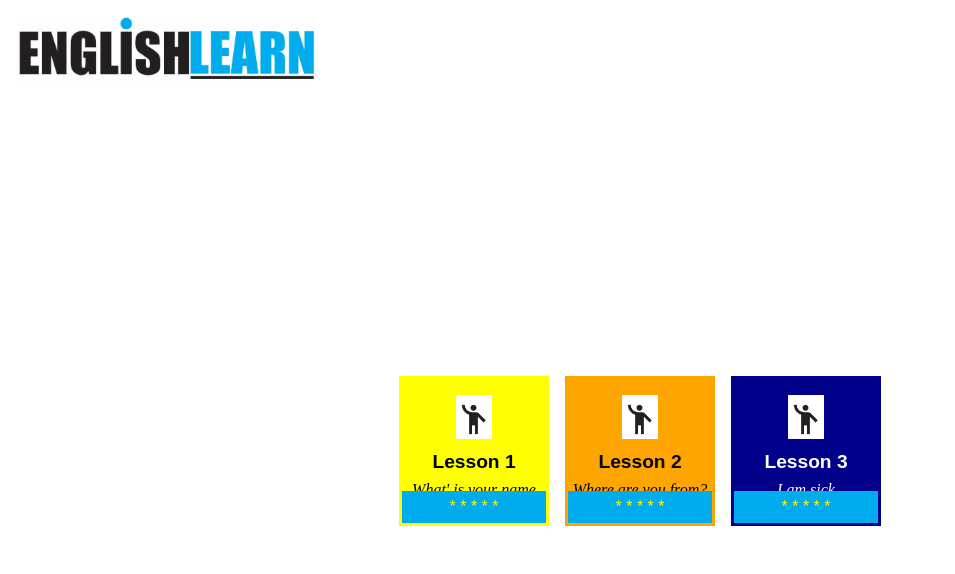
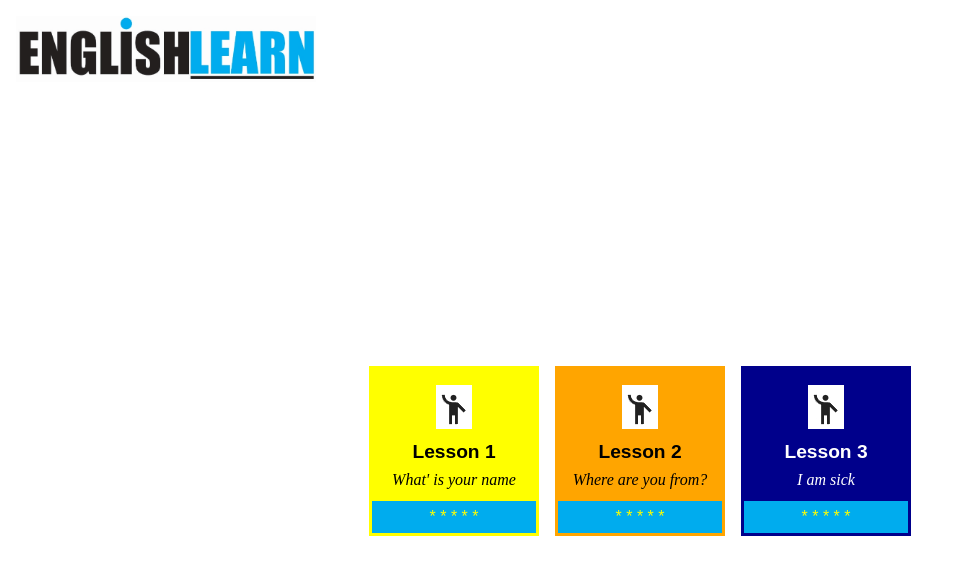
Before and after one commit to zeniff81/english-course-frontend, a React (Create React App) app: page / in a window 1280 px wide. Shown: the top 574 px of the page, without its empty margins (0-955 px from the left). Built offline with nearby package versions, Linux system fonts and the light colour scheme.

Commit message:
css tweaks

```diff
--- a/src/components/lesson-content/LessonContent.js
+++ b/src/components/lesson-content/LessonContent.js
@@ -50,7 +50,7 @@ function LessonContent({ lesson, setCurrentTileId }) {
           </div>
         </div>
         <div className="lessonContent__tasksbody">
-        {tasks.map((task, index) => {
+        {!display && tasks.map((task, index) => {
           return <Task key={index} task={task} setTaskId={setTaskId} setDisplay={setDisplay} />
         })}
         </div>
--- a/src/components/lesson-content/lessoncontent.css
+++ b/src/components/lesson-content/lessoncontent.css
@@ -36,7 +36,7 @@
   display: flex;
   flex-direction: column;
   justify-content: flex-start;
-  flex-grow: 1;
+  flex-grow: 3;
   position: relative;
   width: 100%;
   overflow: scroll;
@@ -81,7 +81,7 @@
   align-items: center;
   background: white;
   display: flex;
-  flex-grow: 1;
+  flex-grow: 3;
   justify-content: center;
   position: absolute;
   top: 9rem;
@@ -91,7 +91,8 @@
 .lessoncontent__bottom-buttons{
   width: 100%;
   display: flex;
-  flex-grow: 1;
+  height: 10px;
+  flex-grow: 0.5;
 }
 
 .lessoncontent-back {
--- a/src/components/tile/tile.css
+++ b/src/components/tile/tile.css
@@ -1,7 +1,7 @@
 .tile{
   border: solid 3px rgba(1,1,1,0);
-  height: 150px;
-  width: 150px;
+  height: 170px;
+  width: 170px;
   margin: 0 .5rem;
   position: relative;
   text-align: center;
```
